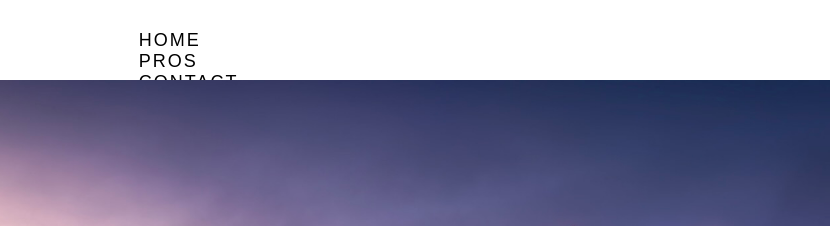
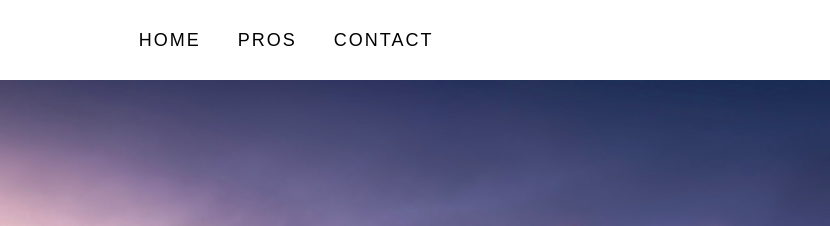
Before and after one commit to KANTARem/kantarem2, a plain HTML site: page index.html in a window 1280 px wide. Shown: the top 226 px of the page, 450-1280 px from the left. Drawn offline with Linux system fonts and the light colour scheme; a web font is replaced by a local one.

Commit message:
Update style.css

```diff
--- a/style.css
+++ b/style.css
@@ -20,18 +20,24 @@
     top: 30px;
     right: 4%;
     width: 50%;
+    word-spacing: 30px;
     transition: top 0.3s;
 }
 .nava {
     margin: 0;
     padding: 0;
-    display: flex;
+    display: inline-block;
     font-size: 18px;
     font-weight: 100;
     letter-spacing: 2px;
+    word-spacing: 30px;
     margin-right: 40px;
     font-family:'Anek Tamil', sans-serif;
     width:auto;
+}
+.nava li {
+    display: inline;
+    word-spacing: 30px;
 }
 
 .navigation a:hover {
@@ -265,6 +271,7 @@ a {
     }
     .nava li {
         text-align: center;
+        display: flex;
     }
     .nava.active {
         margin: 40px 0px 0px -5px;
```
